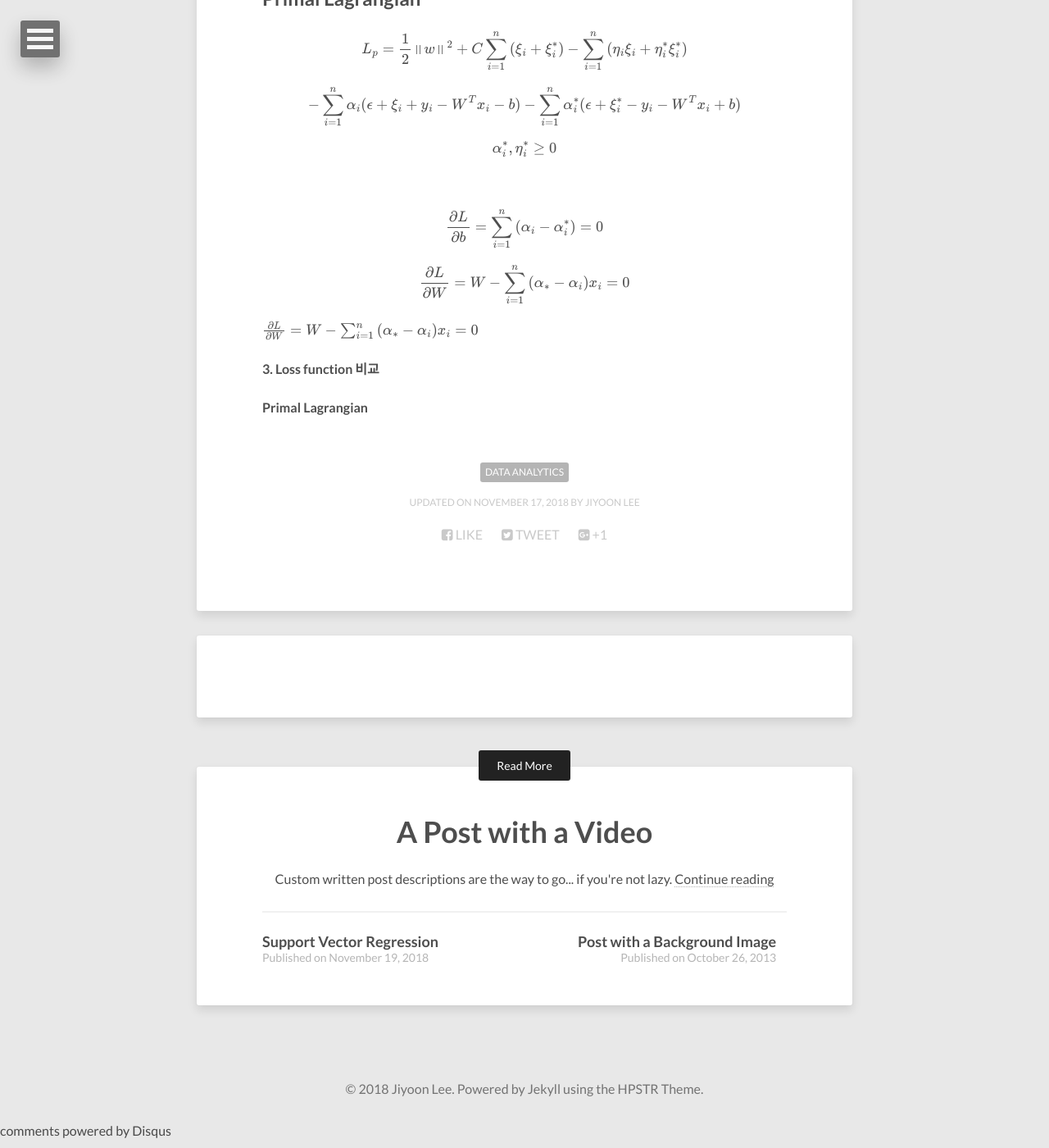
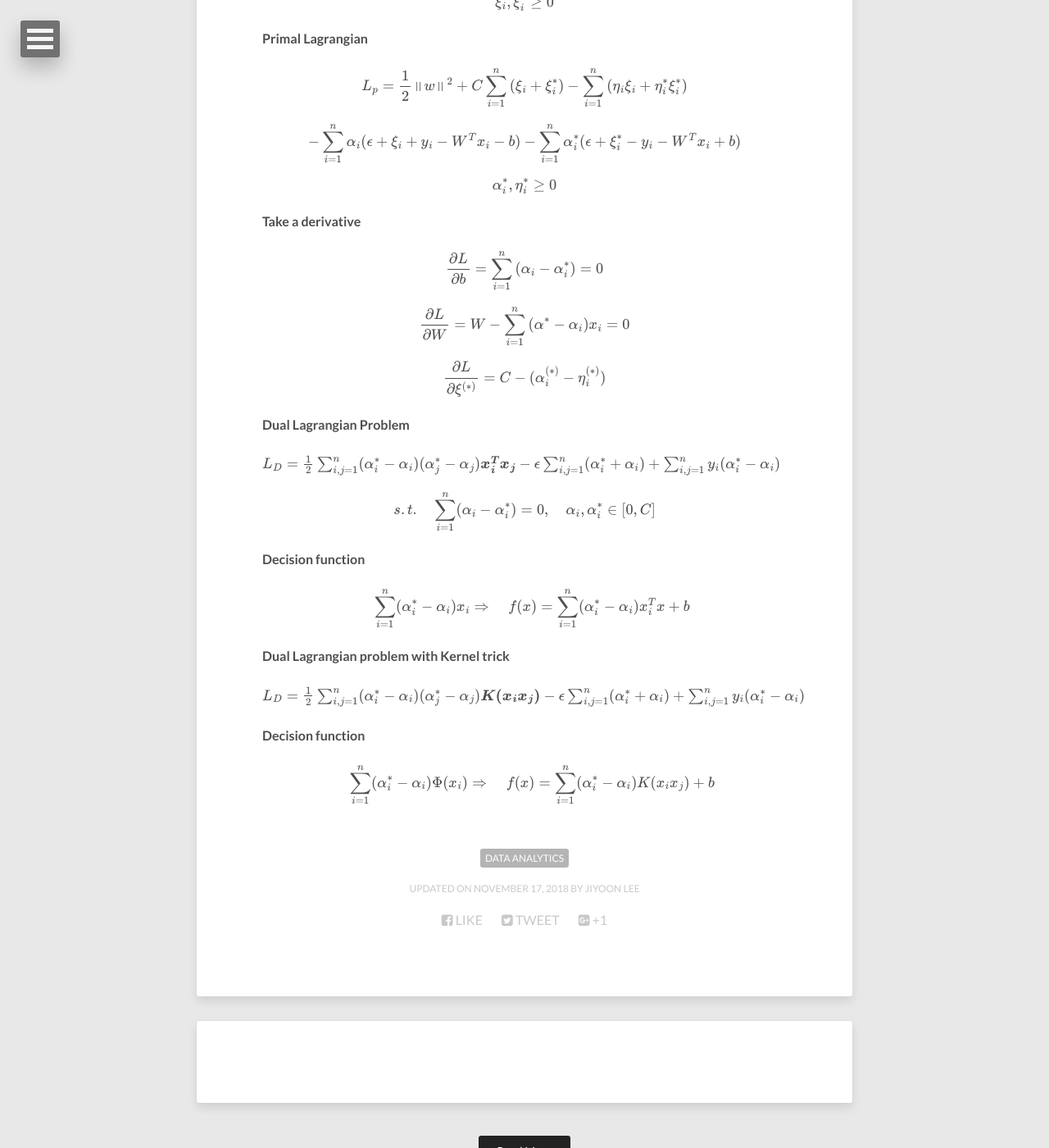
Before and after one commit to leejiyoon52/leejiyoon52.github.io, a Jekyll site: the page built from _posts/2018-11-17-Support-Vecter-Regression.md, in a window 1280 px wide and 1400 px high, scrolled down 3718 px. Shown: the whole window at 82% size. Built offline with Jekyll 4.4.1, drawn with Linux system fonts in a browser that asks for light colours; nearby versions of some CDN libraries; formulas are drawn with MathJax 3; comment, search, counter and statistics services are not loaded; some of the changed text lies outside the part shown.

Commit message:
Update 2018-11-17-Support-Vecter-Regression.md

```diff
--- a/_posts/2018-11-17-Support-Vecter-Regression.md
+++ b/_posts/2018-11-17-Support-Vecter-Regression.md
@@ -95,14 +95,15 @@ def kernel_matrix(X, kernel, coef0=1.0, degree=3, gamma=0.1):
 
 #### **3. Loss function 비교**
 
-##### Loss function
+#### Loss function
 흔히 선형회귀문제에서는 손실함수(Loss function)를 MSE(Mean squared error)로 정의하여 사용합니다. 하지만
 
 <br />
-##### Loss function hyperparameter
+#### Loss function hyperparameter
 
 기존의 선형회귀와 가장 큰 관점차이는 손실함수(Loss function)에 Penalty(C)를 부여한다는 점입니다.
 
+#### Loss function
 
 $$
 \min { \frac { 1 }{ 2 } { \left\| w \right\|  }^{ 2} } +C\sum _{ i=1 }^ n {({ \xi  }_{ i }+{\xi}_{i}^* )}
@@ -122,8 +123,7 @@ $$
 
 
 
-## Primal Lagrangian
-
+#### Primal Lagrangian
 
 
 $$
@@ -138,21 +138,48 @@ $$
  {\alpha}_{i}^* ,{\eta}_{i}^* \ge 0
 $$
 
-<br>
+
+#### Take a derivative
 
 $$
-\frac {  \partial L }{ \partial b }= \sum_{ i=1 }^{ n }{ ({ \alpha }_{ i }-{ \alpha }_{ i }^{* })} = 0
+\frac { \partial L }{ \partial b }= \sum_{ i=1 }^{ n }{ ({ \alpha }_{ i }-{ \alpha }_{ i }^{* })} = 0
 $$
 
 
 $$
-\frac {  \partial L }{ \partial W }= W - \sum_{ i=1 }^{ n }{ ({ \alpha }_{ * }-{ \alpha }_{ i })x_i} = 0
+\frac { \partial L }{ \partial W }= W - \sum_{ i=1 }^{ n }{ ({ \alpha }^{ * }-{ \alpha }_{ i })x_i} = 0
 $$
 
 
 $$
-\frac {  \partial L }{ \partial W }= W - \sum_{ i=1 }^{ n }{ ({ \alpha }_{ * }-{ \alpha }_{ i })x_i} = 0
+\frac { \partial L }{ \partial \xi^{( * )} }= C - ({ \alpha }_{i}^{( * )}-{ \eta }_{ i }^{( * )})
 $$
-#### **3. Loss function 비교**
 
-#### Primal Lagrangian
+
+#### Dual Lagrangian Problem
+$$
+ { { L }_{ D } =  \frac { 1 }{ 2 } \sum_{ i,j=1 }^{ n }({ \alpha }_{ i }^{ * }-{ \alpha }_{ i })({ \alpha }_{ j }^{ * }-{ \alpha }_{ j }) \boldsymbol {x^{T}_{ i }x_{ j }}-{\epsilon} \sum_{ i,j=1 }^{ n }({ \alpha }_{ i }^{ * }+{ \alpha }_{ i })+\sum_{ i,j=1 }^{ n }y_{ i }({ \alpha }_{ i }^{ * }-{ \alpha }_{ i })}
+$$
+
+
+$$
+s.t.  \quad  \sum_{ i=1 }^{ n }({ \alpha }_{ i }-{ \alpha }_{ i }^{ * }) = 0 ,\quad{ \alpha }_{ i },{ \alpha }_{ i }^{ * }  \in [0,C]
+$$
+
+#### Decision function
+
+$$
+  \quad  \sum_{ i=1 }^{ n }({ \alpha }_{ i }^{ * }-{ \alpha }_{ i })x_{ i } \Rightarrow \quad f(x)=\sum_{ i=1 }^{ n }({ \alpha }_{ i }^{ * }-{ \alpha }_{ i })x^{T}_{ i }x + b
+$$
+
+
+#### Dual Lagrangian problem with Kernel trick
+$$
+ { { L }_{ D } =  \frac { 1 }{ 2 } \sum_{ i,j=1 }^{ n }({ \alpha }_{ i }^{ * }-{ \alpha }_{ i })({ \alpha }_{ j }^{ * }-{ \alpha }_{ j }) \boldsymbol {K(x_{ i }x_{ j })}-{\epsilon} \sum_{ i,j=1 }^{ n }({ \alpha }_{ i }^{ * }+{ \alpha }_{ i })+\sum_{ i,j=1 }^{ n }y_{ i }({ \alpha }_{ i }^{ * }-{ \alpha }_{ i })}
+$$
+
+#### Decision function
+
+$$
+  \quad  \sum_{ i=1 }^{ n }({ \alpha }_{ i }^{ * }-{ \alpha }_{ i })\Phi(x_{ i }) \Rightarrow \quad f(x)=\sum_{ i=1 }^{ n }({ \alpha }_{ i }^{ * }-{ \alpha }_{ i }){K(x_{ i }x_{ j })} + b
+$$
```
